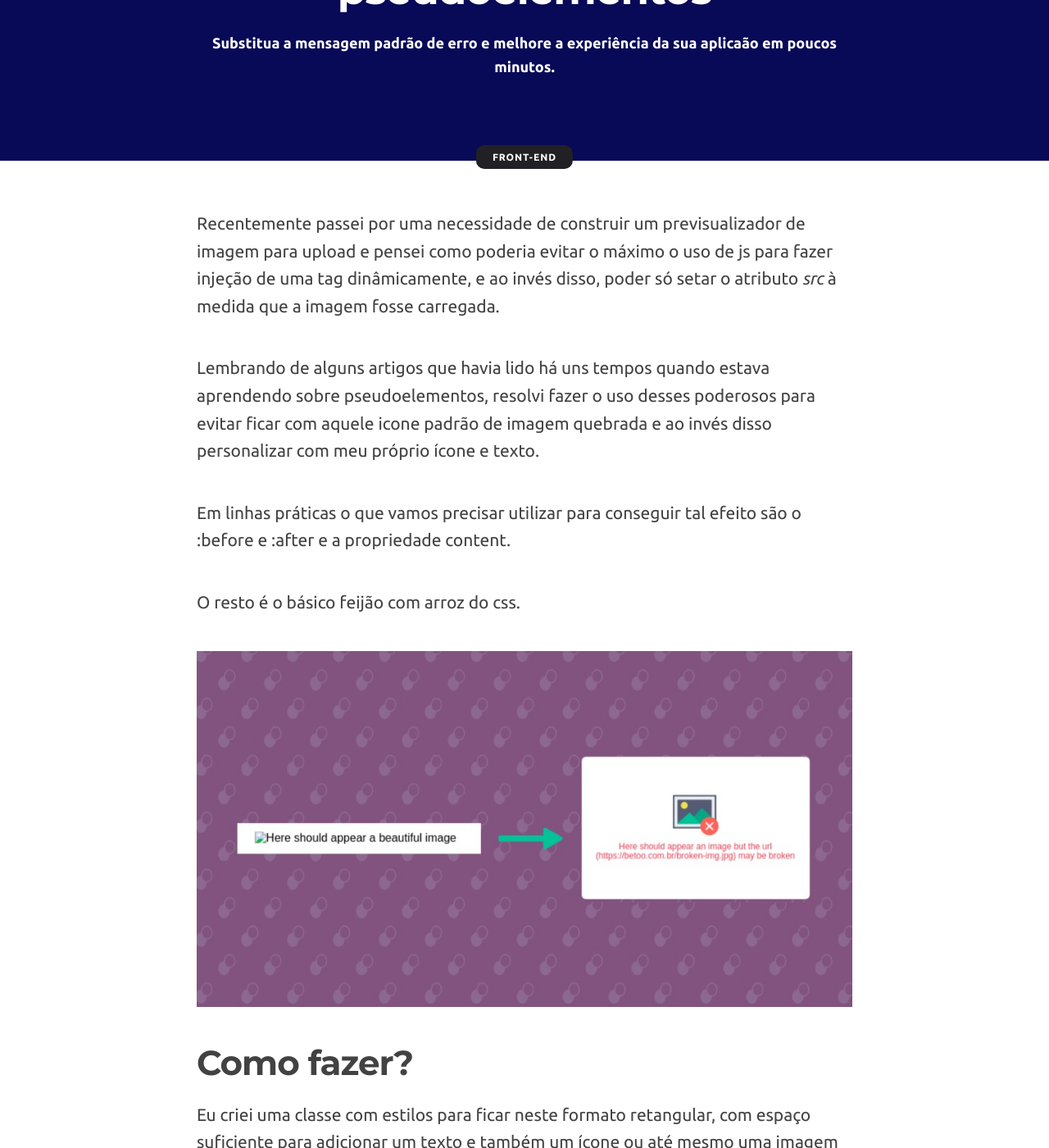
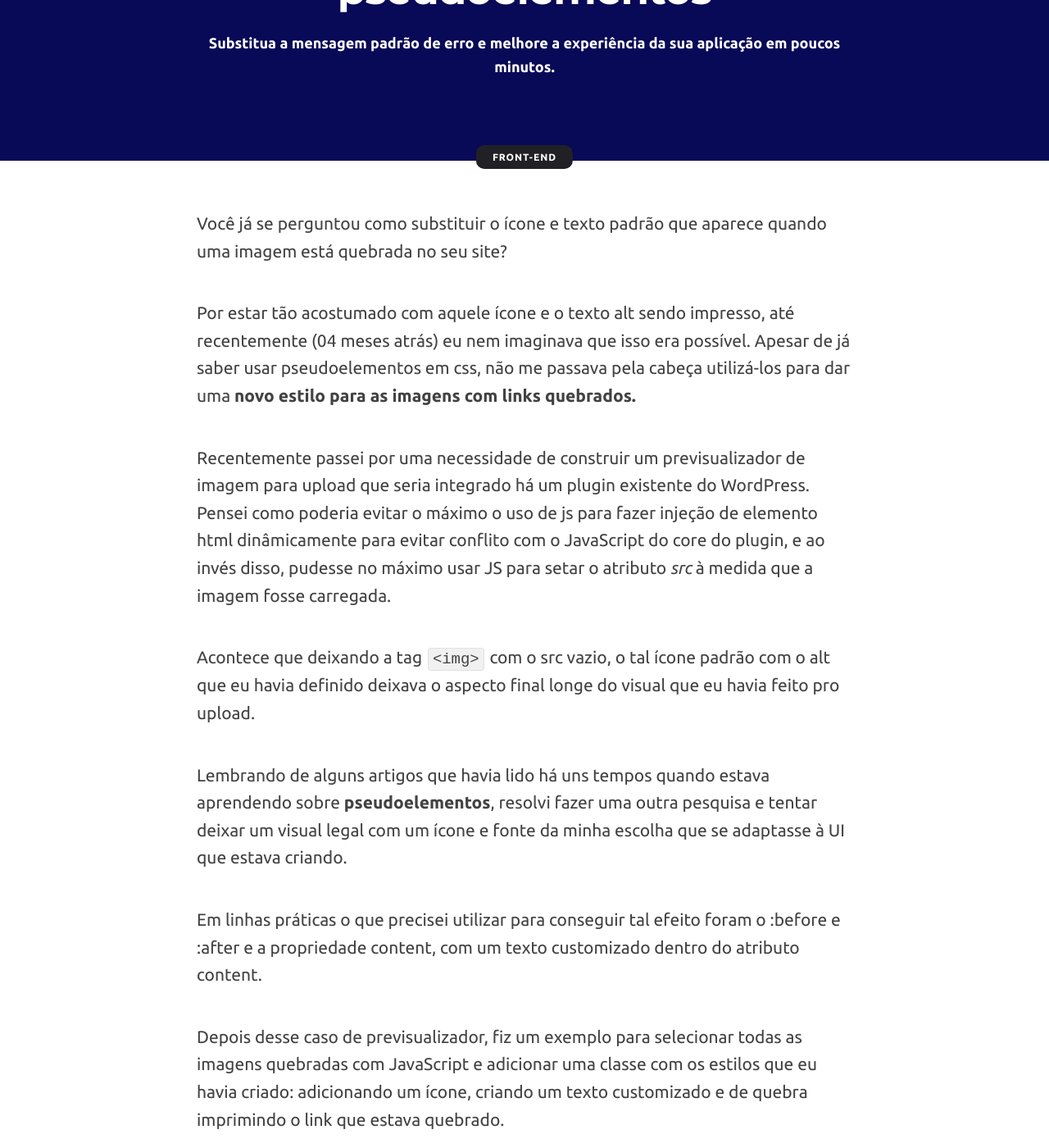
Before and after one commit to betodasilva/betodasilva.github.io, a Jekyll site: the page built from _posts/2018-07-22-estilizando-imagens-quebradas.md, in a window 1280 px wide and 1400 px high, scrolled down 450 px. Shown: the whole window at 82% size. Built offline with Jekyll 4.4.1, drawn with Linux system fonts in a browser that asks for light colours; emoji names are drawn with the system emoji font; some of the changed text lies outside the part shown.

Commit message:
Update blogpost

````diff
--- a/_posts/2018-07-22-estilizando-imagens-quebradas.md
+++ b/_posts/2018-07-22-estilizando-imagens-quebradas.md
@@ -1,24 +1,33 @@
 ---
 layout: posts
 title: Estilizando imagens quebradas no seu site utilizando pseudoelementos
-subtitle: Substitua a mensagem padrão de erro e melhore a experiência da sua aplicaão em poucos minutos.
+subtitle: Substitua a mensagem padrão de erro e melhore a experiência da sua aplicação em poucos minutos.
 thumbnail_image: /images/posts/styled-broken-image.jpeg
 image: /images/posts/experiencia-digital-nomade.png
 categories: [front-end]
 bg-color: purple
 ---
+Você já se perguntou como substituir o ícone e texto padrão que aparece quando uma imagem está quebrada no seu site?
 
-Recentemente passei por uma necessidade de construir um previsualizador de imagem para upload e pensei como poderia evitar o máximo o uso de js para fazer injeção de uma tag dinâmicamente, e ao invés disso, poder só setar o atributo _src_ à medida que a imagem fosse carregada.
+Por estar tão acostumado com aquele ícone e o texto alt sendo impresso, até recentemente (04 meses atrás) eu nem imaginava que isso era possível. Apesar de já saber usar pseudoelementos em css, não me passava pela cabeça utilizá-los para dar uma **novo estilo para as imagens com links quebrados.**
 
-Lembrando de alguns artigos que havia lido há uns tempos quando estava aprendendo sobre pseudoelementos, resolvi fazer o uso desses poderosos para evitar ficar com aquele icone padrão de imagem quebrada e ao invés disso personalizar com meu próprio ícone e texto.
+Recentemente passei por uma necessidade de construir um previsualizador de imagem para upload que seria integrado há um plugin existente do WordPress. Pensei como poderia evitar o máximo o uso de js para fazer injeção de elemento html dinâmicamente para evitar conflito com o JavaScript do core do plugin, e ao invés disso, pudesse no máximo usar JS para setar o atributo _src_ à medida que a imagem fosse carregada.
 
-Em linhas práticas o que vamos precisar utilizar para conseguir tal efeito são o :before e :after e a propriedade content.
+Acontece que deixando a tag `<img>` com o src vazio, o tal ícone padrão com o alt que eu havia definido deixava o aspecto final longe do visual que eu havia feito pro upload.
 
-O resto é o básico feijão com arroz do css.
+Lembrando de alguns artigos que havia lido há uns tempos quando estava aprendendo sobre **pseudoelementos**, resolvi fazer uma outra pesquisa e tentar deixar um visual legal com um ícone e fonte da minha escolha que se adaptasse à UI que estava criando.
+
+Em linhas práticas o que precisei utilizar para conseguir tal efeito foram o :before e :after e a propriedade content, com um texto customizado dentro do atributo content.
+
+Depois desse caso de previsualizador, fiz um exemplo para selecionar todas as imagens quebradas com JavaScript e adicionar uma  classe com os estilos que eu havia criado: adicionando um ícone, criando um texto customizado e de quebra imprimindo o link que estava quebrado.
+
+Fora o uso do atributo :before e :after, junto com a propriedade content, o resto é o básico feijão com arroz do CSS.
+
+Você pode conferir o resultado a seguir:
 
 !["Imagem com link quebrado estilizada"](/images/posts/styled-broken-image.jpeg)
 
-## Como fazer?
+## Como estilizar as imagens quebradas?
 
 Eu criei uma classe com estilos para ficar neste formato retangular, com espaço suficiente para adicionar um texto e também um ícone ou até mesmo uma imagem de placeholder quando a imagem estivesse quebrada.
 
@@ -51,7 +60,7 @@
 ```
 Isso é o que preciamos para fazer com que o pseudoelemento seja inicializado, e a partir daí começamos a estilá-lo.
 
-A partir daqui vamos fazer passo a passo a adição de ícones, espaçamento e cores.
+A partir daqui vamos o passo a passo descreve a adição de ícones, espaçamento e cores e também o texto customizado que vai imprimir o link dentro do *src*.
 
 ### #1 Adicionar background para sobrepor texto do alt="" que é imprimido automaticamente
 
@@ -126,3 +135,20 @@
     /* Cortei a url neste exemplo por estar utilizando uma base64 */
 }
 ```
+Por fim, adicionei esse **JavaScript** básico que seleciona todas as imagens que estão quebradas e adicionaa a classe com estilos que criei.
+
+```javascript
+//DOMContentLoaded
+/* ... */
+
+document.querySelectorAll('img')
+        .forEach( function(img, ind) {
+            img.onerror = function() {
+                this.classList.add('is-broken');
+            }
+        });
+```
+
+### Conclusão: por que não fazer?
+
+Depois de ter criado esse exemplo não consigo mais ver um site com imagem quebrada sem estar estilizado. Afinal, é um simples código CSS que muda bastante a percepção do usuário no seu site.
````
Also changed, not shown: other parts of _posts/2018-07-22-estilizando-imagens-quebradas.md (+1 -1 lines).
